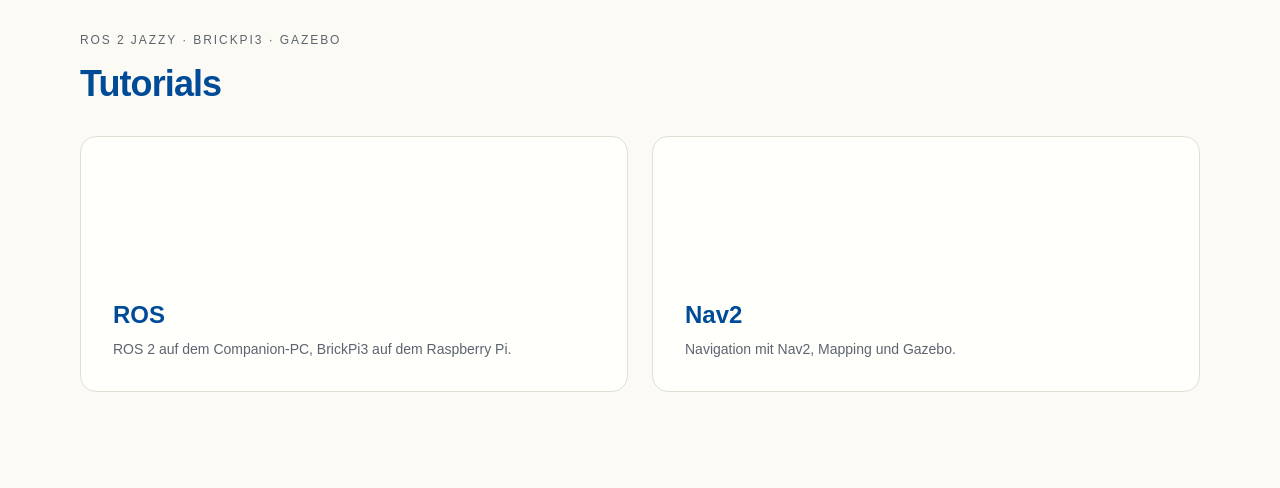
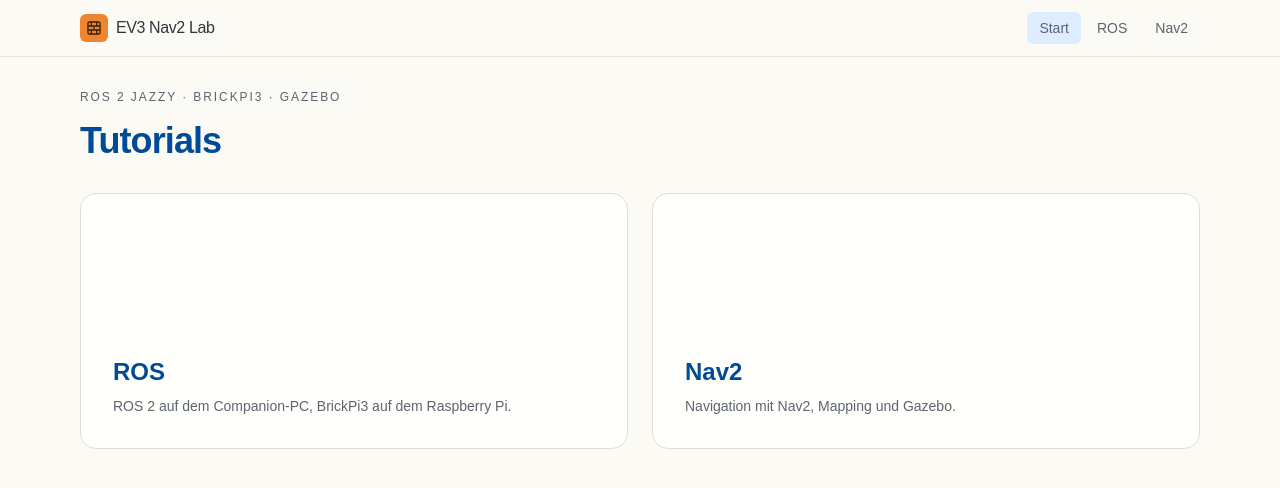
Before and after one commit to GreKnoche/RosTutorialOnPiBrick, a Next.js app in the folder web-frontend/: page / in a window 1280 px wide. Shown: the top 488 px of the page. Built offline with nearby package versions, Linux system fonts and the light colour scheme.

Commit message:
added site header

```diff
--- a/web-frontend/app/layout.tsx
+++ b/web-frontend/app/layout.tsx
@@ -1,5 +1,6 @@
 import type { Metadata } from "next";
 import { Geist, Geist_Mono } from "next/font/google";
+import { SiteHeader } from "@/components/site-header";
 import "./globals.css";
 
 const geistSans = Geist({
@@ -25,6 +26,7 @@ export default function RootLayout({ children }: LayoutProps<"/">) {
       className={`${geistSans.variable} ${geistMono.variable} h-full antialiased`}
     >
       <body className="flex min-h-full flex-col bg-background text-foreground">
+        <SiteHeader />
         <main className="mx-auto flex w-full max-w-6xl flex-1 flex-col px-4 py-8">
           {children}
         </main>
--- /dev/null
+++ b/web-frontend/components/site-header.tsx
@@ -0,0 +1,45 @@
+"use client";
+
+import Link from "next/link";
+import { usePathname } from "next/navigation";
+import { BrickWall } from "lucide-react";
+
+const links = [
+  { href: "/", label: "Start" },
+  { href: "/ros", label: "ROS" },
+  { href: "/nav2", label: "Nav2" },
+];
+
+function linkActive(href: string, pathname: string) {
+  if (href === "/") return pathname === "/";
+  return pathname === href || pathname.startsWith(`${href}/`);
+}
+
+export function SiteHeader() {
+  const pathname = usePathname();
+  return (
+    <header className="border-b border-border/80 bg-background/80 backdrop-blur">
+      <div className="mx-auto flex h-14 w-full max-w-6xl items-center justify-between px-4">
+        <Link href="/" className="flex items-center gap-2 font-medium">
+          <span className="flex size-7 items-center justify-center rounded-md bg-primary text-primary-foreground">
+            <BrickWall className="size-4" />
+          </span>
+          <span className="tracking-tight">EV3 Nav2 Lab</span>
+        </Link>
+        <nav className="flex items-center gap-1 text-sm">
+          {links.map((link) => (
+            <Link
+              key={link.href}
+              href={link.href}
+              className={`rounded-md px-3 py-1.5 text-muted-foreground hover:bg-muted hover:text-foreground${
+                linkActive(link.href, pathname) ? " bg-secondary text-heading" : ""
+              }`}
+            >
+              {link.label}
+            </Link>
+          ))}
+        </nav>
+      </div>
+    </header>
+  );
+}
```
